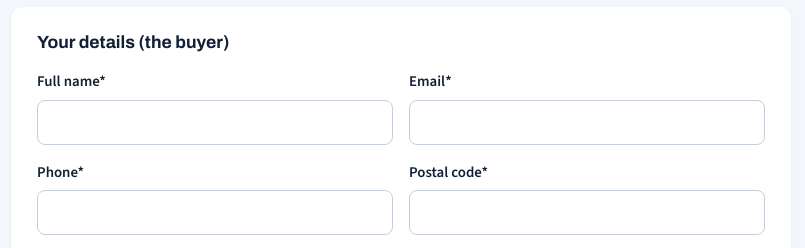
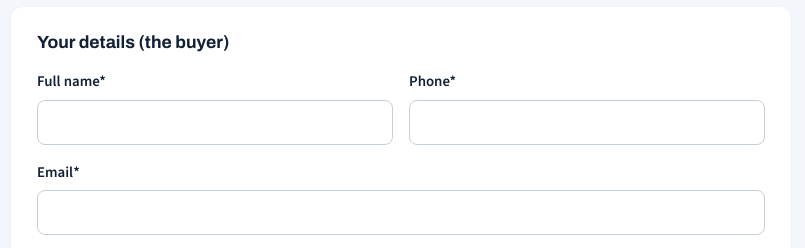
Before and after one commit to adamkhamis/PSTappraisal.ca, a website: page docs/start.html in a window 1280 px wide. Shown: the part 656-904 px from the top of the page, 239-1044 px from the left. Drawn offline with nearby package versions, Linux system fonts and the light colour scheme.

Commit message:
Order form: put postal code next to city
Co-Authored-By: Claude Opus 5.5 <noreply@anthropic.com>
Claude-Session: https://claude.ai/code/session_012WK6urLVdZWTd1xC85WWMD

```diff
--- a/docs/start.html
+++ b/docs/start.html
@@ -77,11 +77,11 @@
         <legend>Your details (the buyer)</legend>
         <div class="grid">
           <label>Full name*<input name="name" required autocomplete="name"></label>
-          <label>Email*<input name="email" type="email" required autocomplete="email"></label>
           <label>Phone*<input name="phone" type="tel" required autocomplete="tel"></label>
-          <label>Postal code*<input name="postal" required autocomplete="postal-code"></label>
+          <label class="span2">Email*<input name="email" type="email" required autocomplete="email"></label>
           <label class="span2">Street address*<input name="address" required autocomplete="street-address"></label>
           <label>City*<input name="city" required autocomplete="address-level2"></label>
+          <label>Postal code*<input name="postal" required autocomplete="postal-code"></label>
         </div>
       </fieldset>
 
```
Also changed, not shown: site/pages/start.html (+2 -2 lines).
